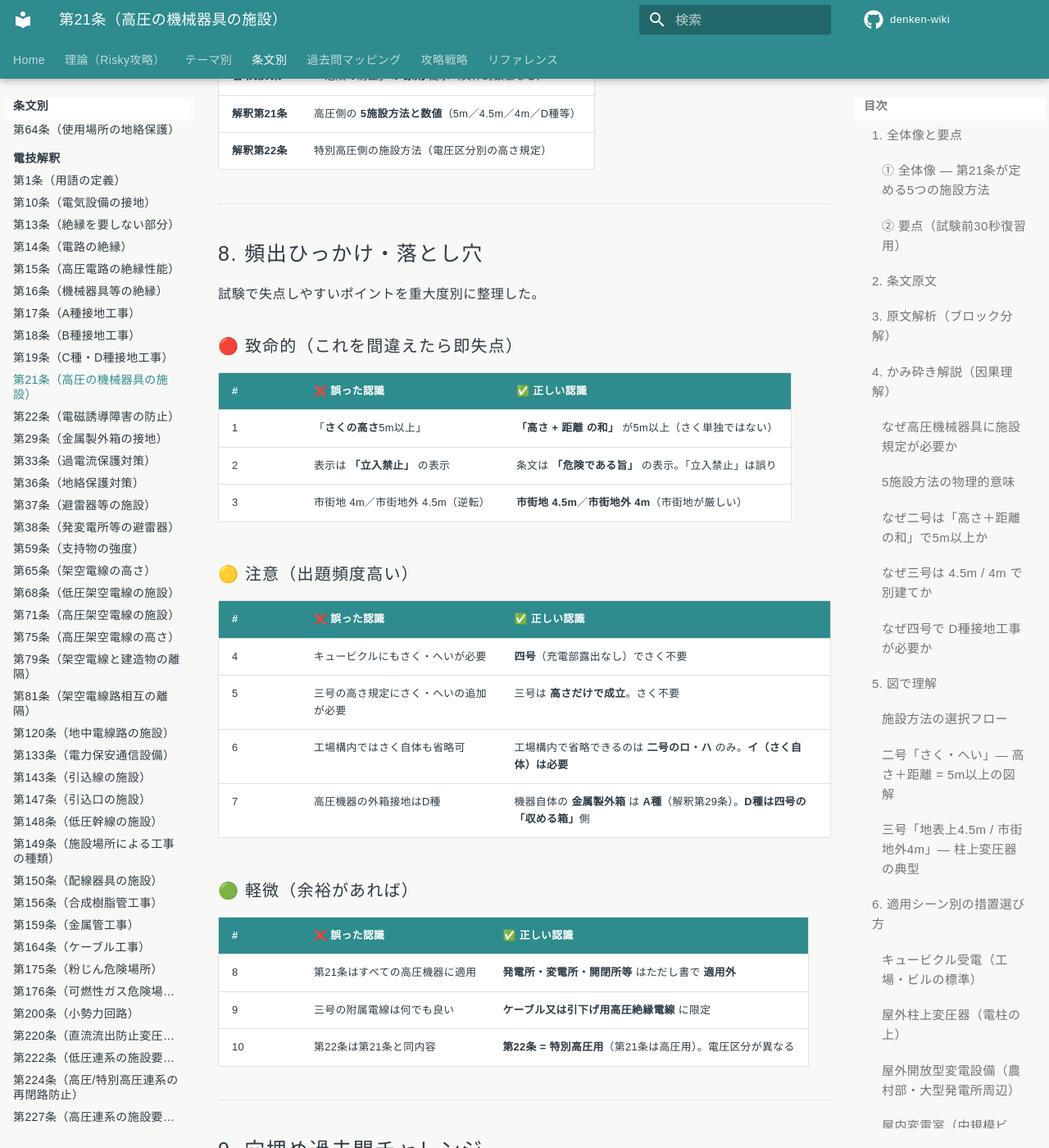
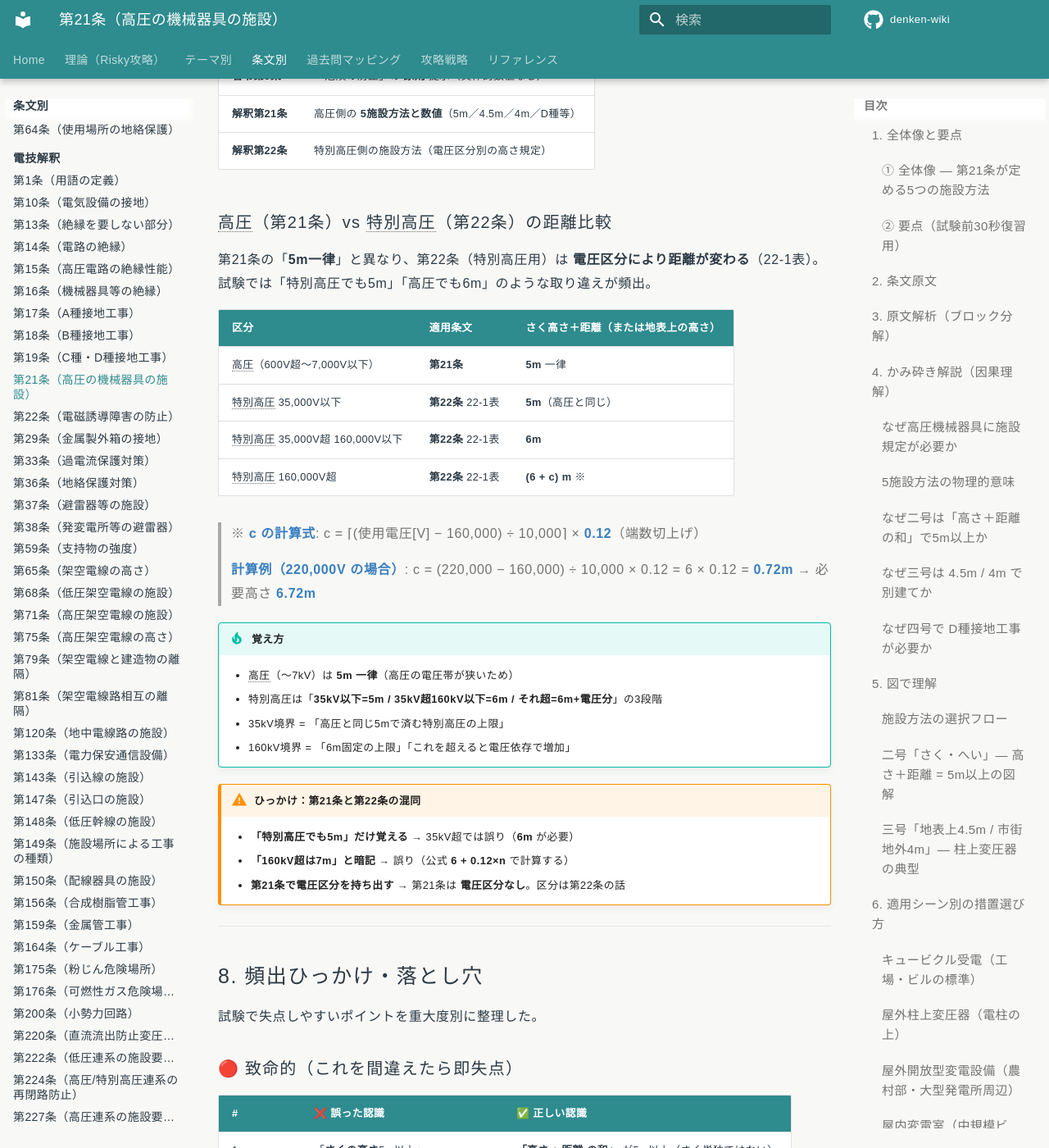
Before and after one commit to kfurufuru/denken-wiki, an MkDocs documentation site: the page built from docs/articles/kaishaku/21.md, in a window 1280 px wide and 1400 px high, scrolled down 11422 px. Shown: the whole window at 82% size. Built offline with MkDocs 1.6.1 and Material for MkDocs 9.7.7, drawn with Linux system fonts in a browser that asks for light colours; comment, search, counter and statistics services are not loaded; some of the changed text lies outside the part shown.

Commit message:
update(kaishaku/21): v1.5 — 高圧 vs 特別高圧 距離比較表を追加
ユーザー指摘「使用電圧区分によって距離は違うのではないか」を受け、第22条
22-1表の数値を一次ソース（電験王1 R03問2解説 / jeea.or.jp 解説〔その3〕）
で照合の上、「7. 関連条文との関係」末尾に対比表を追加:
- 高圧（第21条）: 5m 一律
- 特別高圧 35kV以下: 5m
- 特別高圧 35kV超 160kV以下: 6m
- 特別高圧 160kV超: (6 + c)m, c=⌈(V−160,000)/10,000⌉×0.12

第21条が電圧区分なしであるのに対し第22条は電圧依存である違いを明示し、
「特別高圧でも5m」「160kV超は7m」等の混同パターンをひっかけ警告。

教訓: 関連条文の数値主張は一次ソースで必ず照合してから書く。前回§21
誤記事と同じ轍を避けるため。

```diff
--- a/docs/articles/kaishaku/21.md
+++ b/docs/articles/kaishaku/21.md
@@ -459,6 +459,32 @@ flowchart TD
 | **解釈第21条** | 高圧側の **5施設方法と数値**（5m／4.5m／4m／D種等） |
 | **解釈第22条** | 特別高圧側の施設方法（電圧区分別の高さ規定） |
 
+### 高圧（第21条）vs 特別高圧（第22条）の距離比較
+
+第21条の「**5m一律**」と異なり、第22条（特別高圧用）は **電圧区分により距離が変わる**（22-1表）。試験では「特別高圧でも5m」「高圧でも6m」のような取り違えが頻出。
+
+| 区分 | 適用条文 | さく高さ＋距離（または地表上の高さ）|
+|---|---|---|
+| 高圧（600V超〜7,000V以下） | **第21条** | **5m** 一律 |
+| 特別高圧 35,000V以下 | **第22条** 22-1表 | **5m**（高圧と同じ） |
+| 特別高圧 35,000V超 160,000V以下 | **第22条** 22-1表 | **6m** |
+| 特別高圧 160,000V超 | **第22条** 22-1表 | **(6 + c) m** ※ |
+
+> ※ **c の計算式**: c = ⌈(使用電圧[V] − 160,000) ÷ 10,000⌉ × **0.12**（端数切上げ）
+>
+> **計算例（220,000V の場合）**: c = (220,000 − 160,000) ÷ 10,000 × 0.12 = 6 × 0.12 = **0.72m** → 必要高さ **6.72m**
+
+!!! tip "覚え方"
+    - 高圧（〜7kV）は **5m 一律**（高圧の電圧帯が狭いため）
+    - 特別高圧は「**35kV以下=5m / 35kV超160kV以下=6m / それ超=6m+電圧分**」の3段階
+    - 35kV境界 = 「高圧と同じ5mで済む特別高圧の上限」
+    - 160kV境界 = 「6m固定の上限」「これを超えると電圧依存で増加」
+
+!!! warning "ひっかけ：第21条と第22条の混同"
+    - **「特別高圧でも5m」だけ覚える** → 35kV超では誤り（**6m** が必要）
+    - **「160kV超は7m」と暗記** → 誤り（公式 **6 + 0.12×n** で計算する）
+    - **第21条で電圧区分を持ち出す** → 第21条は **電圧区分なし**。区分は第22条の話
+
 ---
 
 ## 8. 頻出ひっかけ・落とし穴
@@ -700,7 +726,8 @@ flowchart TD
     - **既存wiki参照の独立検証**: 実施（テーマページの第38条表記が誤りと判明 → 5/5 中に themes/koatsu-kiki-shisetsu.md を第21条に修正済）
     - **未確認領域**: なし
 - **2026-05-05 v1.3 復習導線追加 → v1.4 表記統一**: 「9. 穴埋め過去問チャレンジ」の全4問の解答ブロックに「❌ 間違えた場合の復習先」を追加。理解度バッジで「間違えた」を選んだ際に、本記事内の該当節（2/3/4/5/7/8/10章）と関連条文ページ（kaishaku/19.md・29.md）／テーマページ（koatsu-kiki-shisetsu.md）への復習導線を提示。v1.4 で（1）解答 admonition 内のネスト解消（!!! tip 撤去 → 横線＋太字見出し方式）、（2）章節記号文字を全廃し「N. 節名」表記に統一。
+- **2026-05-05 v1.5 高圧vs特別高圧 対比表追加**: ユーザー指摘により、第22条（特別高圧用の機械器具の施設）の22-1表数値（35kV以下=5m／35kV超160kV以下=6m／160kV超=6+c m, c=⌈(V−160,000)/10,000⌉×0.12）を一次ソース（電験王1 R03問2解説 / jeea.or.jp 解説〔その3〕）で照合し、「7. 関連条文との関係」末尾に「高圧（第21条）vs 特別高圧（第22条）の距離比較」表を追加。第21条が「5m一律」であるのに対し第22条が電圧区分依存である違いを明示し、混同ひっかけパターンを警告。
 
 ---
 
-*最終確認: 2026-05-05 | ステータス: v1.4（解答内ネスト解消＋表記統一）｜ 条文番号: ✅ 一次ソース3点照合済 ｜ 出題実績: ✅ kakomon DB 4件照合済 ｜ 数値根拠: ⚠️ 学習教材ベース（5m/4.5m/4mの安全距離由来は実用設計値・公式数学的導出は不明）｜ [バージョニング基準](../../reference/versioning.md)*
+*最終確認: 2026-05-05 | ステータス: v1.5（高圧vs特別高圧 対比表追加）｜ 条文番号: ✅ 一次ソース3点照合済 ｜ 出題実績: ✅ kakomon DB 4件照合済 ｜ 数値根拠: ⚠️ 学習教材ベース（5m/4.5m/4m の安全距離由来は実用設計値・公式数学的導出は不明）／第22条22-1表は電験王1 R03問2解説で照合済 ｜ [バージョニング基準](../../reference/versioning.md)*
```
